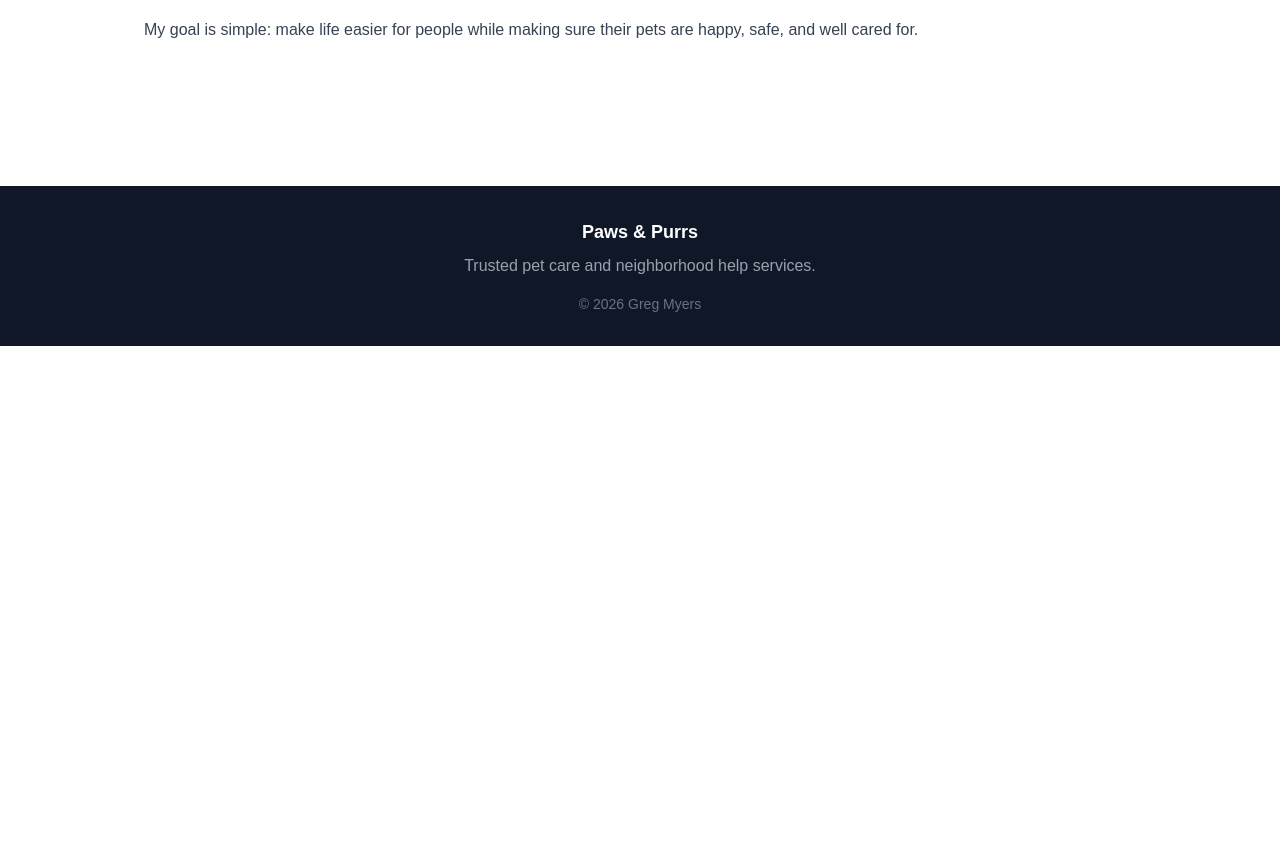
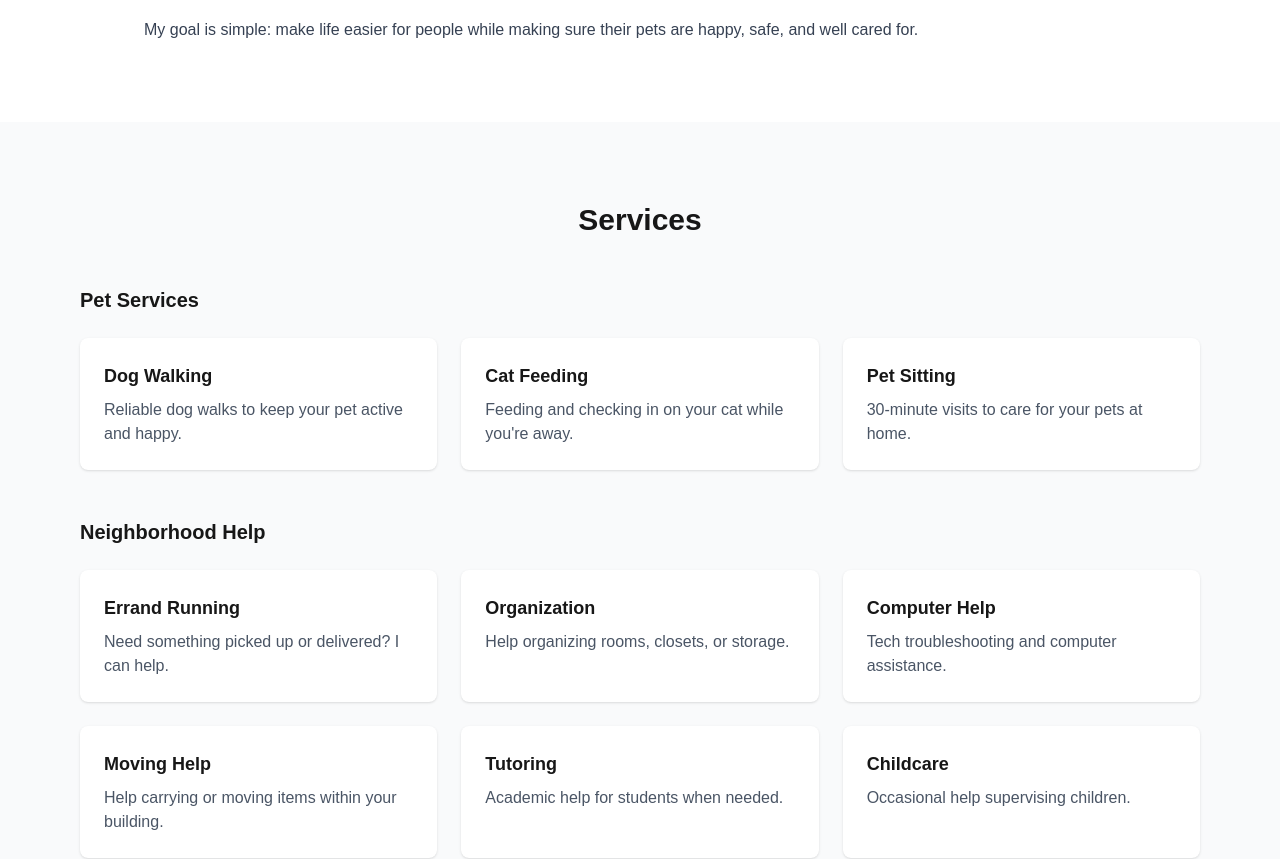
Before and after one commit to gregm24/paws-and-purrs, a Next.js app: page / in a window 1280 px wide. Shown: the part 782-1641 px from the top of the page. Before the commit the page ends 1128 px from the top, so only its background shows below. Built offline with nearby package versions, Linux system fonts and the light colour scheme.

Commit message:
feat: add services section to homepage

```diff
--- a/app/page.tsx
+++ b/app/page.tsx
@@ -1,11 +1,11 @@
 import Hero from "@/src/components/sections/Hero";
 import About from "@/src/components/sections/About";
+import Services from "@/src/components/sections/Services";
 
 /*
 Homepage
 
-This is the main page that combines all sections
-of the Paws & Purrs website.
+Combines all main sections of the website.
 */
 
 export default function Home() {
@@ -16,6 +16,8 @@ export default function Home() {
 
       <About />
 
+      <Services />
+
     </main>
   );
 }
```
